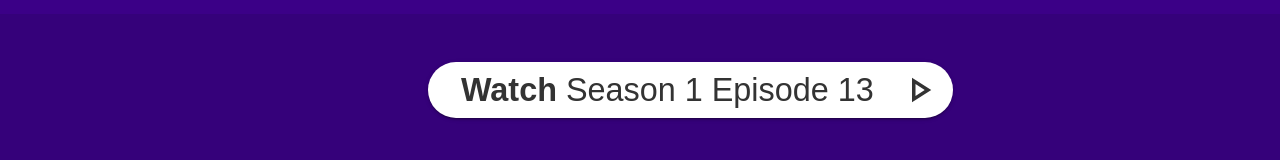
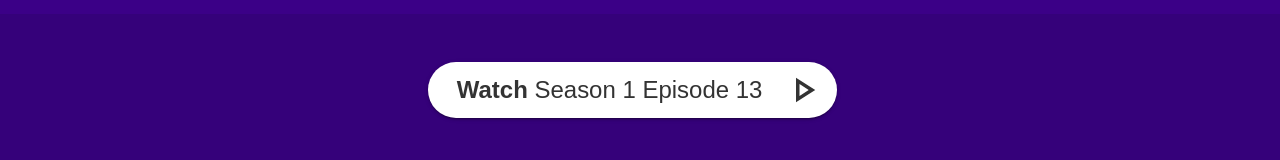
Before and after one commit to ben476/animelab-again, a React (Vite) app: page /show/1 in a window 1280 px wide. Shown: the part 1215-1375 px from the top of the page. Built offline with nearby package versions, Linux system fonts and the light colour scheme; a web font is replaced by a local one.

Commit message:
Better button sizing

```diff
--- a/src/routes/Show/index.tsx
+++ b/src/routes/Show/index.tsx
@@ -177,7 +177,7 @@ export default function Home() {
                         color="primary"
                         endIcon={<PlayArrowOutlined style={{ fontSize: "42px" }} />}
                     >
-                        <Typography variant="h4" sx={{ marginInline: "0.5em", textTransform: "none" }}>
+                        <Typography variant="h5" sx={{ marginInline: "0.5em", textTransform: "none" }}>
                             <span style={{ fontWeight: 600 }}>
                                 Watch
                             </span>
```
